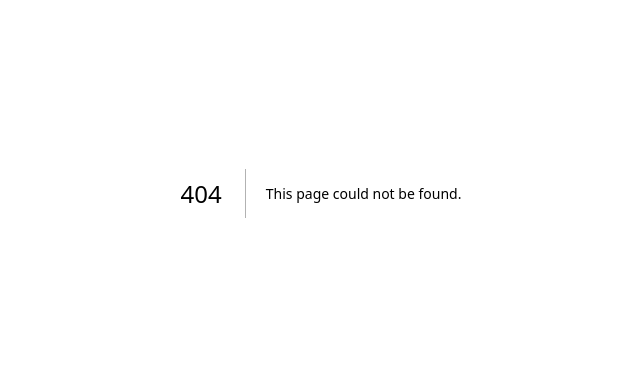
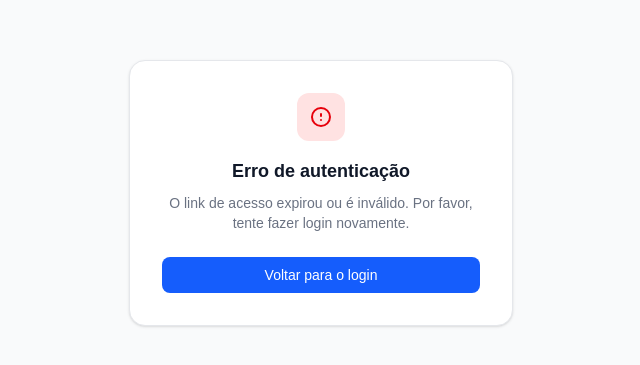
Before and after one commit to siza083/CRM-Imobili-rio, a Next.js app: page /auth/auth-code-error in a window 1280 px wide. Before the commit this address had no page. Shown: the part 207-572 px from the top of the page, without its empty margins (319-959 px from the left). Built offline with nearby package versions, Linux system fonts and the light colour scheme.

Commit message:
Add files via upload

```diff
--- /dev/null
+++ b/app/auth/auth-code-error/page.tsx
@@ -0,0 +1,23 @@
+export default function AuthCodeErrorPage() {
+  return (
+    <div className="min-h-screen bg-gray-50 flex items-center justify-center px-4">
+      <div className="w-full max-w-sm bg-white rounded-2xl shadow-sm border border-gray-200 p-8 text-center">
+        <div className="inline-flex items-center justify-center w-12 h-12 rounded-xl bg-red-100 mb-4">
+          <svg className="w-6 h-6 text-red-600" fill="none" stroke="currentColor" viewBox="0 0 24 24">
+            <path strokeLinecap="round" strokeLinejoin="round" strokeWidth={2} d="M12 9v2m0 4h.01M12 3a9 9 0 100 18A9 9 0 0012 3z" />
+          </svg>
+        </div>
+        <h1 className="text-lg font-bold text-gray-900 mb-2">Erro de autenticação</h1>
+        <p className="text-sm text-gray-500 mb-6">
+          O link de acesso expirou ou é inválido. Por favor, tente fazer login novamente.
+        </p>
+        <a
+          href="/login"
+          className="inline-block w-full bg-blue-600 hover:bg-blue-700 text-white font-medium py-2 px-4 rounded-lg text-sm transition-colors"
+        >
+          Voltar para o login
+        </a>
+      </div>
+    </div>
+  )
+}
```
